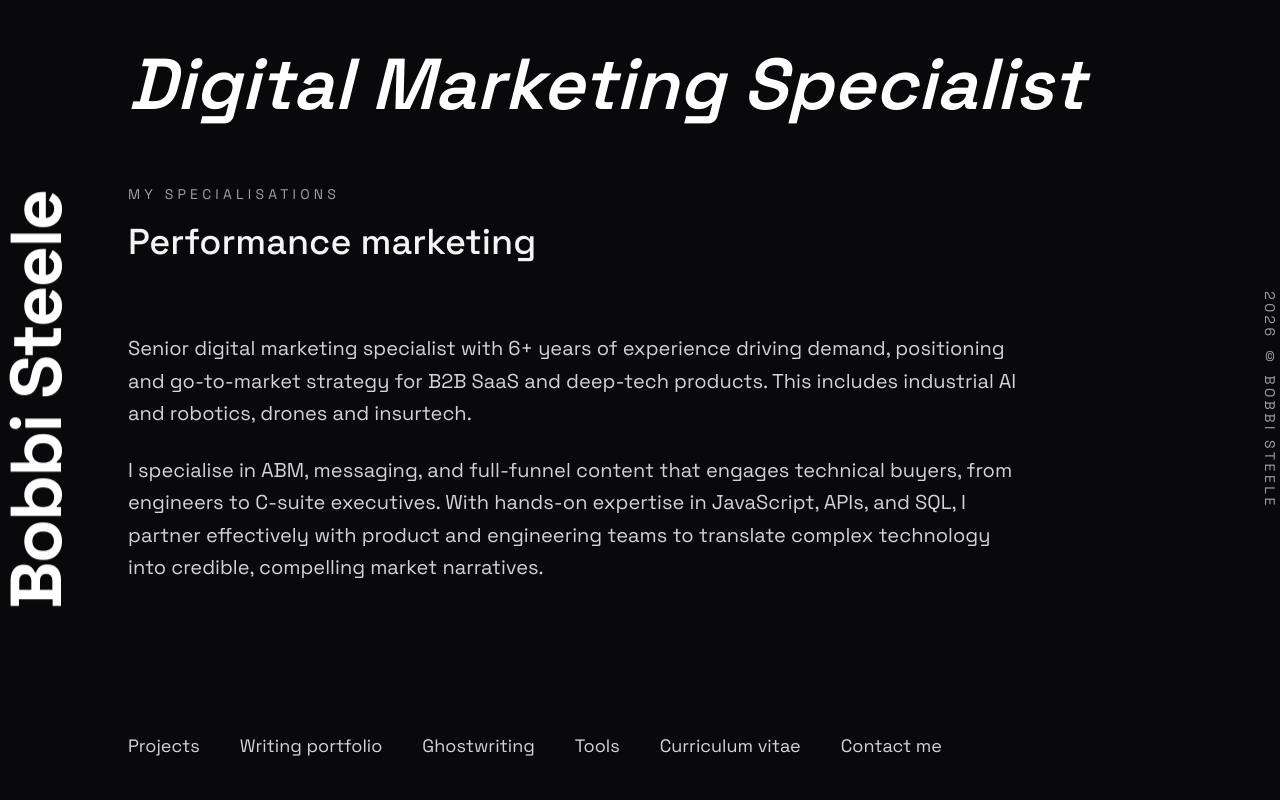
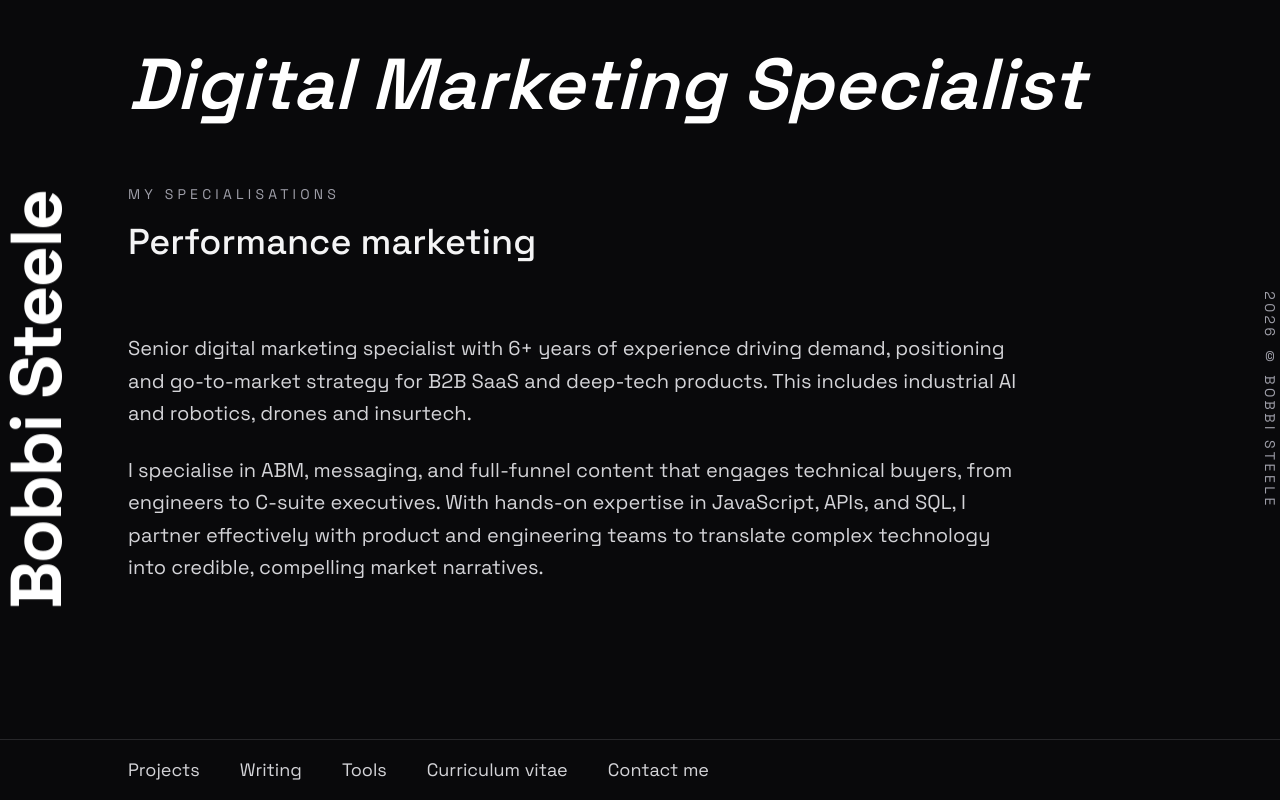
Before and after one commit to BobbiSteele/BobbiSteele.github.io, a Next.js app: page / in a window 1280 px wide. Built offline with nearby package versions, Linux system fonts and the light colour scheme.

Commit message:
Updated navi on desktop

```diff
--- a/app/MobileNav.tsx
+++ /dev/null
@@ -1,42 +0,0 @@
-"use client";
-
-import Link from "next/link";
-import { usePathname } from "next/navigation";
-
-const MENU_ITEMS = [
-  { label: "Projects", href: "/projects" },
-  { label: "Writing", href: "/writing-portfolio" },
-  { label: "Ghostwriting", href: "/ghostwriting" },
-  { label: "Tools", href: "/tools" },
-  { label: "CV", href: "/curriculum-vitae" },
-  { label: "Contact", href: "/contact" },
-];
-
-export default function MobileNav() {
-  const pathname = usePathname();
-
-  return (
-    <nav
-      className="sticky top-0 z-40 border-b border-zinc-800 bg-zinc-950/95 backdrop-blur md:hidden"
-      style={{ fontFamily: "var(--font-space-grotesk)" }}
-    >
-      <ul className="flex items-center gap-0.5 overflow-x-auto whitespace-nowrap px-2 py-2">
-        {MENU_ITEMS.map((item) => {
-          const active = pathname === item.href || pathname.startsWith(`${item.href}/`);
-          return (
-            <li key={item.href} className="shrink-0">
-              <Link
-                href={item.href}
-                className={`block rounded-full px-2.5 py-1 text-[13px] transition ${
-                  active ? "bg-zinc-800 font-medium text-white" : "text-zinc-400 hover:text-white"
-                }`}
-              >
-                {item.label}
-              </Link>
-            </li>
-          );
-        })}
-      </ul>
-    </nav>
-  );
-}
--- /dev/null
+++ b/app/SiteNav.tsx
@@ -0,0 +1,65 @@
+"use client";
+
+import Link from "next/link";
+import { usePathname } from "next/navigation";
+
+const MENU_ITEMS = [
+  { label: "Projects", short: "Projects", href: "/projects" },
+  { label: "Writing", short: "Writing", href: "/writing" },
+  { label: "Tools", short: "Tools", href: "/tools" },
+  { label: "Curriculum vitae", short: "CV", href: "/curriculum-vitae" },
+  { label: "Contact me", short: "Contact", href: "/contact" },
+];
+
+export default function SiteNav() {
+  const pathname = usePathname();
+  const isActive = (href: string) => pathname === href || pathname.startsWith(`${href}/`);
+
+  return (
+    <>
+      {/* Mobile: sticky top bar */}
+      <nav
+        className="sticky top-0 z-40 border-b border-zinc-800 bg-zinc-950/95 backdrop-blur md:hidden"
+        style={{ fontFamily: "var(--font-space-grotesk)" }}
+      >
+        <ul className="flex items-center gap-0.5 overflow-x-auto whitespace-nowrap px-2 py-2">
+          {MENU_ITEMS.map((item) => (
+            <li key={item.href} className="shrink-0">
+              <Link
+                href={item.href}
+                className={`block rounded-full px-2.5 py-1 text-[13px] transition ${
+                  isActive(item.href)
+                    ? "bg-zinc-800 font-medium text-white"
+                    : "text-zinc-400 hover:text-white"
+                }`}
+              >
+                {item.short}
+              </Link>
+            </li>
+          ))}
+        </ul>
+      </nav>
+
+      {/* Desktop: fixed bottom bar with solid background */}
+      <nav
+        className="fixed bottom-0 left-0 right-0 z-40 hidden border-t border-zinc-800 bg-zinc-950 md:block"
+        style={{ fontFamily: "var(--font-space-grotesk)" }}
+      >
+        <ul className="flex flex-wrap items-center gap-x-10 gap-y-3 py-4 pl-32 pr-16">
+          {MENU_ITEMS.map((item) => (
+            <li key={item.href}>
+              <Link
+                href={item.href}
+                className={`text-lg transition hover:text-white ${
+                  isActive(item.href) ? "text-white" : "text-zinc-300"
+                }`}
+              >
+                {item.label}
+              </Link>
+            </li>
+          ))}
+        </ul>
+      </nav>
+    </>
+  );
+}
--- a/app/ghostwriting/page.tsx
+++ b/app/ghostwriting/page.tsx
@@ -1,49 +1,15 @@
-import Link from "next/link";
+"use client";
 
-const CATEGORIES = [
-  { name: "Thought leadership", href: "/ghostwriting/thought-leadership/" },
-  { name: "The rest ;)", href: "/ghostwriting/the-rest/" },
-];
+import { useEffect } from "react";
+import { useRouter } from "next/navigation";
 
+// Old landing page; its categories now live under /writing.
 export default function GhostwritingPage() {
-  return (
-    <main className="min-h-screen bg-zinc-950 text-zinc-100 relative" style={{ margin: 0, padding: 0 }}>
-      <div className="pt-12 pl-6 pr-6 pb-24 md:pl-32 md:pr-16">
-        <Link
-          href="/"
-          className="text-sm uppercase tracking-[0.25em] text-zinc-400 transition hover:text-white"
-          style={{ fontFamily: "var(--font-space-grotesk)" }}
-        >
-          &larr; Home
-        </Link>
+  const router = useRouter();
 
-        <h1
-          className="mt-8 text-4xl font-semibold text-white sm:text-6xl lg:text-7xl italic"
-          style={{ fontFamily: "var(--font-space-grotesk)" }}
-        >
-          Ghostwriting
-        </h1>
+  useEffect(() => {
+    router.replace("/writing/");
+  }, [router]);
 
-        <div className="mt-16 grid max-w-3xl grid-cols-1 gap-6 sm:grid-cols-2">
-          {CATEGORIES.map((category) => (
-            <Link
-              key={category.name}
-              href={category.href}
-              className="group rounded-xl border border-zinc-800 bg-zinc-900/70 p-8 transition hover:border-zinc-600 hover:bg-zinc-900"
-            >
-              <h2
-                className="text-2xl font-semibold text-white"
-                style={{ fontFamily: "var(--font-space-grotesk)" }}
-              >
-                {category.name}
-              </h2>
-              <p className="mt-4 text-sm uppercase tracking-[0.2em] text-zinc-500 transition group-hover:text-zinc-300">
-                Password required &rarr;
-              </p>
-            </Link>
-          ))}
-        </div>
-      </div>
-    </main>
-  );
+  return null;
 }
--- a/app/ghostwriting/the-rest/page.tsx
+++ b/app/ghostwriting/the-rest/page.tsx
@@ -7,11 +7,11 @@ export default function TheRestPage() {
       <main className="min-h-screen bg-zinc-950 text-zinc-100 relative" style={{ margin: 0, padding: 0 }}>
         <div className="pt-12 pl-6 pr-6 pb-24 md:pl-32 md:pr-16">
           <Link
-            href="/ghostwriting/"
+            href="/writing/"
             className="text-sm uppercase tracking-[0.25em] text-zinc-400 transition hover:text-white"
             style={{ fontFamily: "var(--font-space-grotesk)" }}
           >
-            &larr; Ghostwriting
+            &larr; Writing
           </Link>
 
           <h1
--- a/app/ghostwriting/thought-leadership/page.tsx
+++ b/app/ghostwriting/thought-leadership/page.tsx
@@ -7,11 +7,11 @@ export default function ThoughtLeadershipPage() {
       <main className="min-h-screen bg-zinc-950 text-zinc-100 relative" style={{ margin: 0, padding: 0 }}>
         <div className="pt-12 pl-6 pr-6 pb-24 md:pl-32 md:pr-16">
           <Link
-            href="/ghostwriting/"
+            href="/writing/"
             className="text-sm uppercase tracking-[0.25em] text-zinc-400 transition hover:text-white"
             style={{ fontFamily: "var(--font-space-grotesk)" }}
           >
-            &larr; Ghostwriting
+            &larr; Writing
           </Link>
 
           <h1
--- a/app/layout.tsx
+++ b/app/layout.tsx
@@ -3,7 +3,7 @@ import { Geist, Geist_Mono, Space_Grotesk } from "next/font/google";
 import "./globals.css";
 import SideName from "./SideName";
 import Copyright from "./Copyright";
-import MobileNav from "./MobileNav";
+import SiteNav from "./SiteNav";
 
 const geistSans = Geist({
   variable: "--font-geist-sans",
@@ -37,7 +37,7 @@ export default function RootLayout({
     >
       <body className="min-h-full flex flex-col">
         <SideName />
-        <MobileNav />
+        <SiteNav />
         <Copyright />
         {children}
         <footer
--- a/app/page.tsx
+++ b/app/page.tsx
@@ -1,19 +1,9 @@
-import Link from "next/link";
 import Typewriter from "./Typewriter";
-
-const MENU_ITEMS = [
-  { label: "Projects", href: "/projects" },
-  { label: "Writing portfolio", href: "/writing-portfolio" },
-  { label: "Ghostwriting", href: "/ghostwriting" },
-  { label: "Tools", href: "/tools" },
-  { label: "Curriculum vitae", href: "/curriculum-vitae" },
-  { label: "Contact me", href: "/contact" },
-];
 
 export default function Home() {
   return (
     <main className="min-h-screen bg-zinc-950 text-zinc-100 relative" style={{ margin: 0, padding: 0 }}>
-      <div className="pt-8 pl-6 pr-6 md:pt-12 md:pl-32 md:pr-16">
+      <div className="pt-8 pl-6 pr-6 pb-8 md:pt-12 md:pl-32 md:pr-16 md:pb-28">
         <p className="text-4xl font-semibold text-white sm:text-6xl lg:text-7xl italic" style={{ fontFamily: 'var(--font-space-grotesk)' }}>
           Digital Marketing Specialist
         </p>
@@ -41,24 +31,6 @@ export default function Home() {
           teams to translate complex technology into credible, compelling market narratives.
         </p>
       </div>
-
-      <nav
-        className="hidden md:fixed md:bottom-0 md:left-0 md:right-0 md:block md:pl-32 md:pr-16 md:pb-10"
-        style={{ fontFamily: 'var(--font-space-grotesk)' }}
-      >
-        <ul className="flex flex-wrap items-center gap-x-6 gap-y-3 sm:gap-x-10">
-          {MENU_ITEMS.map((item) => (
-            <li key={item.href}>
-              <Link
-                href={item.href}
-                className="text-base text-zinc-300 transition hover:text-white sm:text-lg"
-              >
-                {item.label}
-              </Link>
-            </li>
-          ))}
-        </ul>
-      </nav>
     </main>
   );
 }
--- /dev/null
+++ b/app/writing/page.tsx
@@ -0,0 +1,50 @@
+import Link from "next/link";
+
+const CATEGORIES = [
+  { name: "Content Writing", href: "/writing-portfolio/" },
+  { name: "Ghostwriting (business)", href: "/ghostwriting/thought-leadership/" },
+  { name: "Ghostwriting (fiction)", href: "/ghostwriting/the-rest/" },
+];
+
+export default function WritingPage() {
+  return (
+    <main className="min-h-screen bg-zinc-950 text-zinc-100 relative" style={{ margin: 0, padding: 0 }}>
+      <div className="pt-12 pl-6 pr-6 pb-24 md:pl-32 md:pr-16">
+        <Link
+          href="/"
+          className="text-sm uppercase tracking-[0.25em] text-zinc-400 transition hover:text-white"
+          style={{ fontFamily: "var(--font-space-grotesk)" }}
+        >
+          &larr; Home
+        </Link>
+
+        <h1
+          className="mt-8 text-4xl font-semibold text-white sm:text-6xl lg:text-7xl italic"
+          style={{ fontFamily: "var(--font-space-grotesk)" }}
+        >
+          Writing
+        </h1>
+
+        <div className="mt-16 grid max-w-4xl grid-cols-1 gap-6 sm:grid-cols-3">
+          {CATEGORIES.map((category) => (
+            <Link
+              key={category.name}
+              href={category.href}
+              className="group rounded-xl border border-zinc-800 bg-zinc-900/70 p-8 transition hover:border-zinc-600 hover:bg-zinc-900"
+            >
+              <h2
+                className="text-2xl font-semibold text-white"
+                style={{ fontFamily: "var(--font-space-grotesk)" }}
+              >
+                {category.name}
+              </h2>
+              <p className="mt-4 text-sm uppercase tracking-[0.2em] text-zinc-500 transition group-hover:text-zinc-300">
+                Password required &rarr;
+              </p>
+            </Link>
+          ))}
+        </div>
+      </div>
+    </main>
+  );
+}
```
